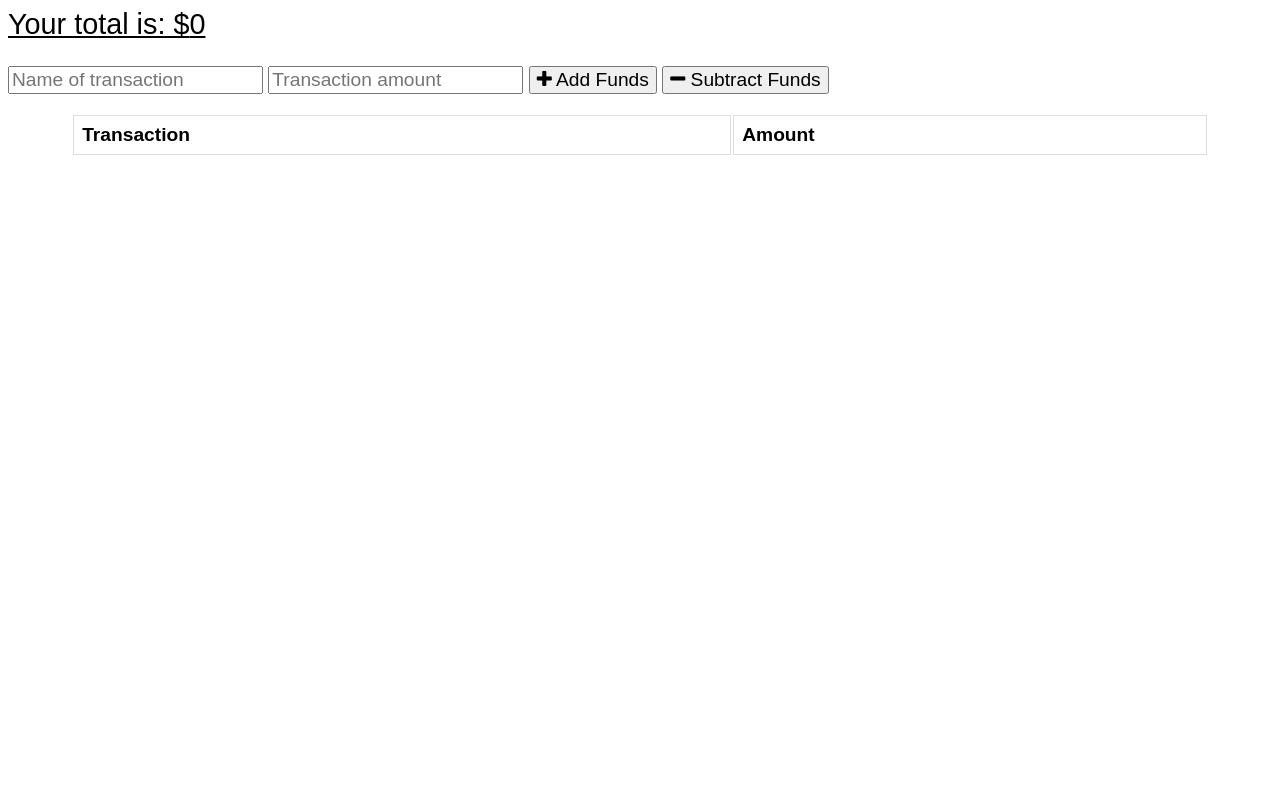
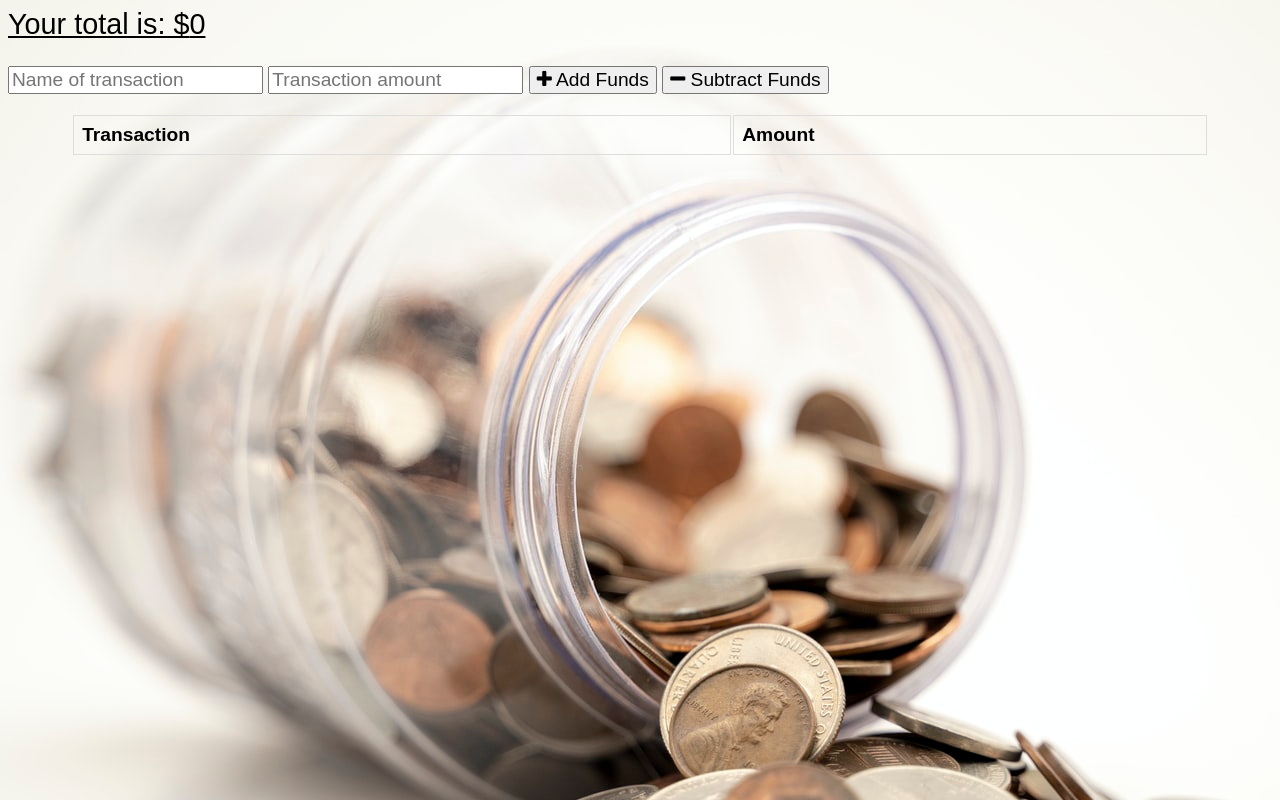
Before and after one commit to VinceH28/BudgetTracker, a website: page public/index.html in a window 1280 px wide. Drawn offline with nearby package versions, Linux system fonts and the light colour scheme; no server answers.

Commit message:
Update styles.css

```diff
--- a/public/styles.css
+++ b/public/styles.css
@@ -1,6 +1,9 @@
 body {
   font-size: 120%;
   font-family: Arial;
+  background-image: url("assets/images/background_image.png");
+  background-image: transparent;
+  background-image: image-set(1);
 }
 
 button, input {
@@ -30,8 +33,6 @@ tr:nth-child(even) {
   margin: 0 auto;
   max-width: 825px;
   text-align: center;
-  background-image: url("assets/images/background_image.png");
-  background-image: transparent;
 }
 
 .total {
```
